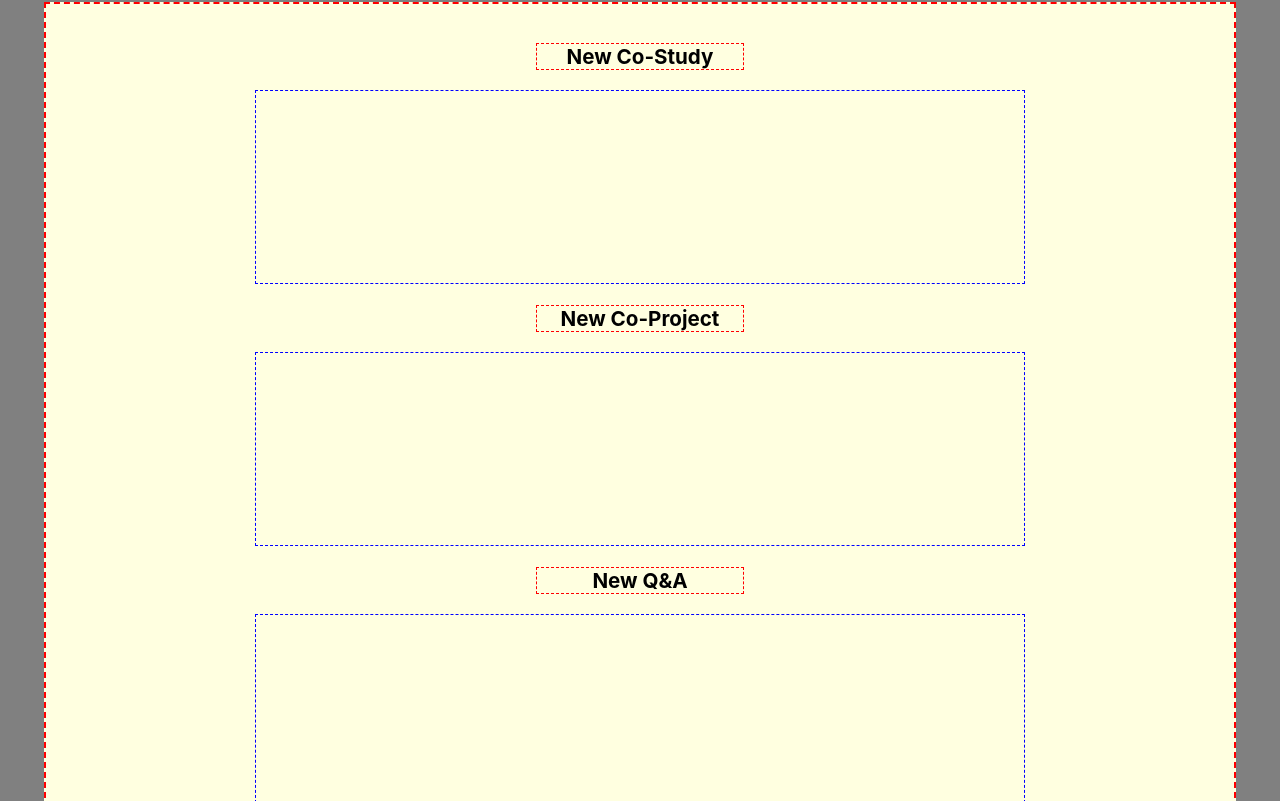
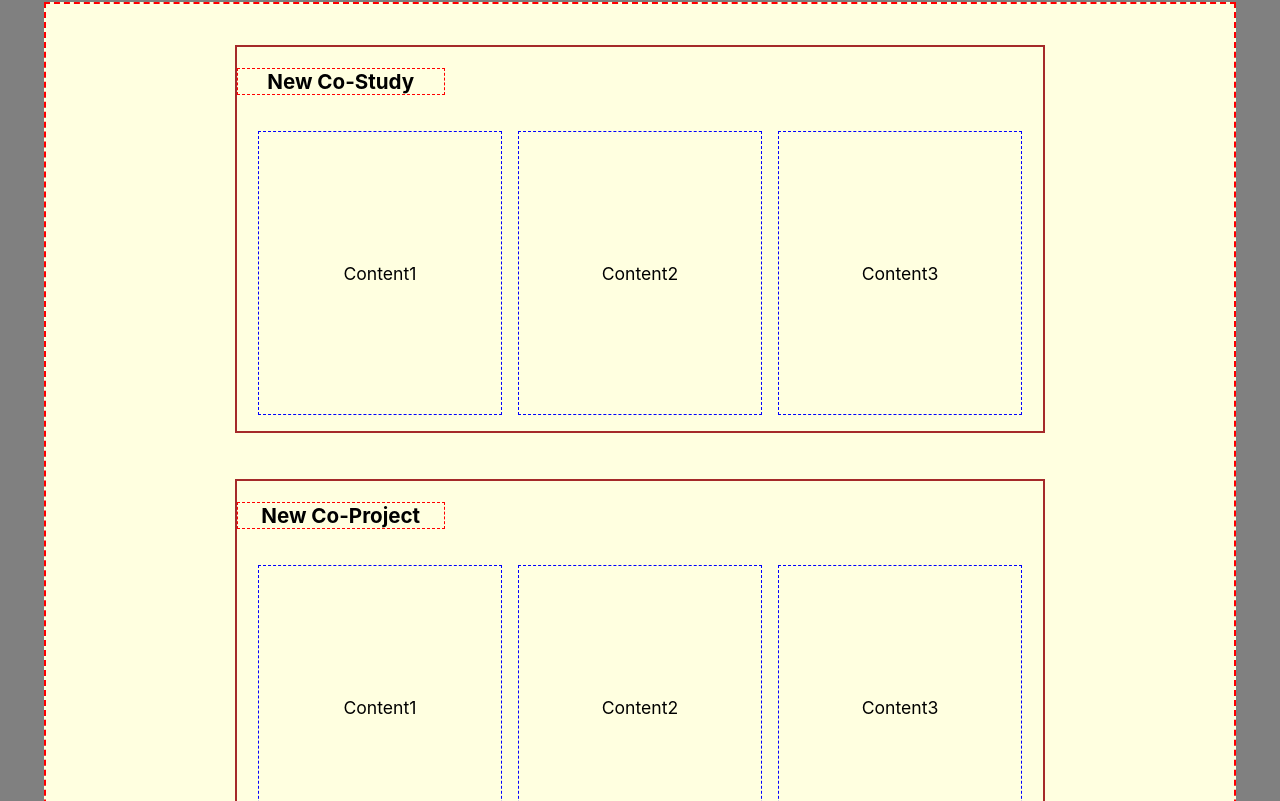
Before and after one commit to dlwlsdn201/sideproject_grouping, a React (Create React App) app: page / in a window 1280 px wide. Shown: the part 399-1200 px from the top of the page. Built offline with nearby package versions, Linux system fonts and the light colour scheme.

Commit message:
{etc}: <home page content 요소 스타일 수정>
<description>
- Co-Study, Co-Project, Q&A의 content 요소 일관화
 : Co-Study의 styled-component 를 import하여 다른 컴포넌트들에 적용

<etc-#001>

```diff
--- a/src/Components/Home/Main/HomeMain.js
+++ b/src/Components/Home/Main/HomeMain.js
@@ -7,12 +7,18 @@ import NewQnA from "./New-QnA/NewQnA";
 const MainBody = () => {
   return (
     <BodyWrap>
+      <SectionWrap>
         <TitleBox>New Co-Study</TitleBox>
         <NewCoStudy/>
+      </SectionWrap>
+      <SectionWrap>
         <TitleBox>New Co-Project</TitleBox>
         <NewCoProject/>
+      </SectionWrap>
+      <SectionWrap>
         <TitleBox>New Q&A</TitleBox>
         <NewQnA/>
+      </SectionWrap>
     </BodyWrap>
   );
 };
@@ -25,12 +31,22 @@ const BodyWrap = styled.section`
   border: 2px dashed red;
   width: 90vw;
   padding: 1em;
+  height: 100%;
 `;
 
+const SectionWrap = styled.div`
+  width: 70%;
+  height: 150%;
+  display : flex;
+  /* flex-direction : column;
+  align-items : center; */
+  border : 2px solid brown;
+  margin : 2% auto;
+`
 
 
 const TitleBox = styled.h3`
-  justify-self: flex-start;
+  align-self: flex-start;
   border: 1px dashed red;
   width: 10em;
   text-align: center;
--- a/src/Components/Home/Main/New-CoProject/NewCoProject.js
+++ b/src/Components/Home/Main/New-CoProject/NewCoProject.js
@@ -3,7 +3,8 @@ import styled from 'styled-components';
 import Content1 from './Contents/Contents1';
 import Content2 from './Contents/Contents2';
 import Content3 from './Contents/Contents3';
-
+import ContentBox from '../New-CoStudy/NewCoStudy';
+import Container from '../New-CoStudy/NewCoStudy';
 
 const NewCoProject = () => {
     return (
@@ -18,18 +19,18 @@ const NewCoProject = () => {
     );
 }
 
-const Container = styled.div`
-    justify-content: center;
-    align-items: center;
-`;
+// const Container = styled.div`
+//     justify-content: center;
+//     align-items: center;
+// `;
 
-const ContentBox = styled.div`
-    display: flex;
-    justify-content: space-around;
-    border: 1px dashed blue;
-    width: 60vw;
-    height: 15vw;
-`;
+// const ContentBox = styled.div`
+//     display: flex;
+//     justify-content: space-around;
+//     border: 1px dashed blue;
+//     width: 60vw;
+//     height: 15vw;
+// `;
 
 const Content = styled.div`
     border: 1px dashed green;
--- a/src/Components/Home/Main/New-CoStudy/NewCoStudy.js
+++ b/src/Components/Home/Main/New-CoStudy/NewCoStudy.js
@@ -10,26 +10,35 @@ const NewCoStudy = () => {
     return (
         <Container>
             <ContentBox>
-                {/* Content1
-                    COntent2
-                    Content3
-                */}
+                Content1
+            </ContentBox>
+            <ContentBox>
+                Content2
+            </ContentBox>
+            <ContentBox>
+                Content3
             </ContentBox>
         </Container>
     );
 }
 
 const Container = styled.div`
+    display : flex;
+    flex-direction : row;
     justify-content: center;
     align-items: center;
+    width : 100%;
+    height: 100%;
+    margin : 2% auto;
 `;
 
 const ContentBox = styled.div`
     display: flex;
     justify-content: space-around;
+    margin : auto 1%;
     border: 1px dashed blue;
-    width: 60vw;
-    height: 15vw;
+    width: 30%;
+    height: 16em;
 `;
 
 export default NewCoStudy;
--- a/src/Components/Home/Main/New-QnA/NewQnA.js
+++ b/src/Components/Home/Main/New-QnA/NewQnA.js
@@ -3,7 +3,8 @@ import styled from 'styled-components';
 import Content1 from './Contents/Contents1';
 import Content2 from './Contents/Contents2';
 import Content3 from './Contents/Contents3';
-
+import ContentBox from '../New-CoStudy/NewCoStudy';
+import Container from '../New-CoStudy/NewCoStudy';
 
 
 const NewQnA = () => {
@@ -19,18 +20,18 @@ const NewQnA = () => {
     );
 }
 
-const Container = styled.div`
-    justify-content: center;
-    align-items: center;
-`;
+// const Container = styled.div`
+//     justify-content: center;
+//     align-items: center;
+// `;
 
 
-const ContentBox = styled.div`
-    display: flex;
-    justify-content: space-around;
-    border: 1px dashed blue;
-    width: 60vw;
-    height: 15vw;
-`;
+// const ContentBox = styled.div`
+//     display: flex;
+//     justify-content: space-around;
+//     border: 1px dashed blue;
+//     width: 60vw;
+//     height: 15vw;
+// `;
 
 export default NewQnA;
--- a/src/GlobalStyles.js
+++ b/src/GlobalStyles.js
@@ -32,4 +32,5 @@ const GlobalStyles = createGlobalStyle`
 
 `
 
+
 export default GlobalStyles;
```
Lines whose indentation alone changed are shown as unchanged.
